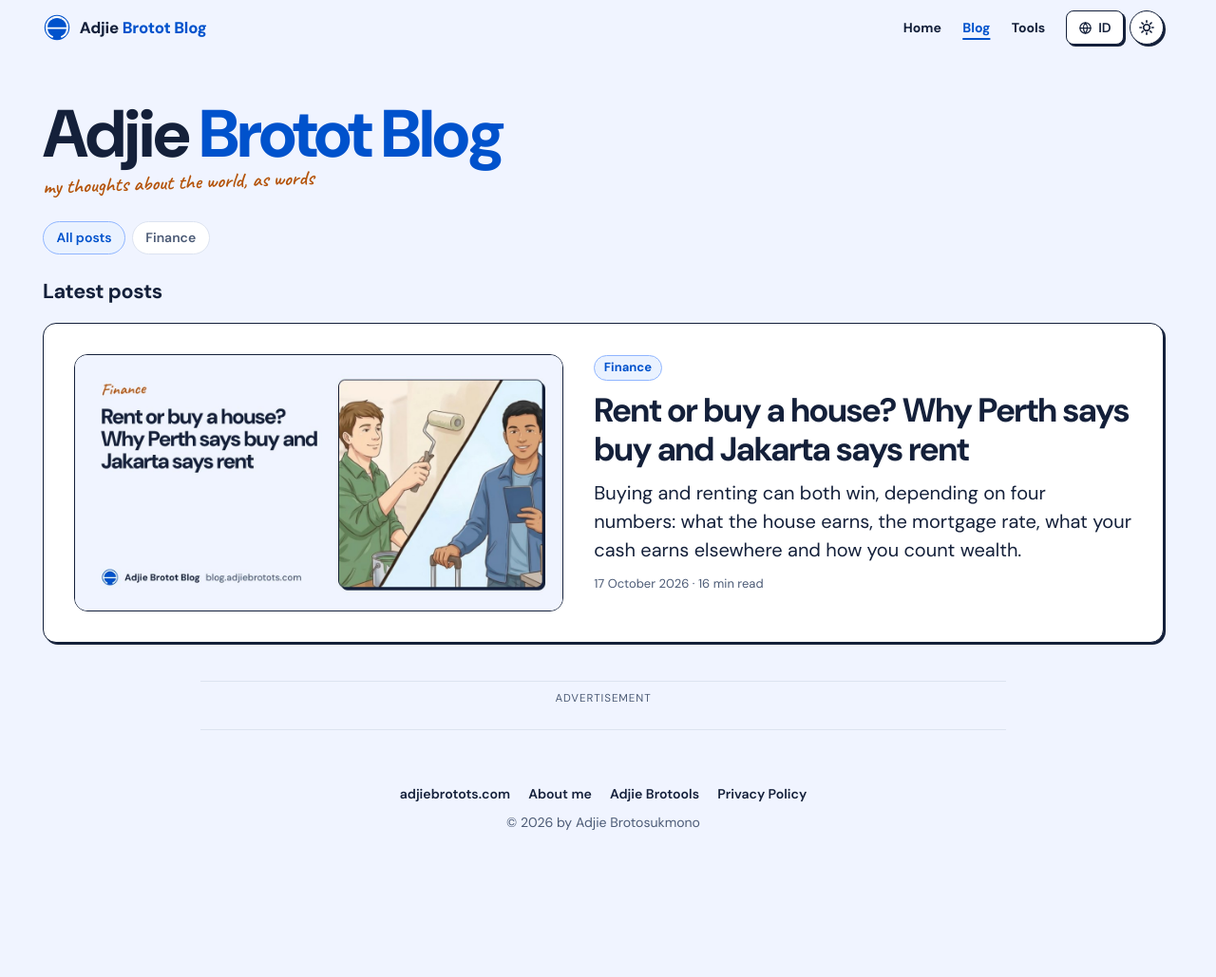
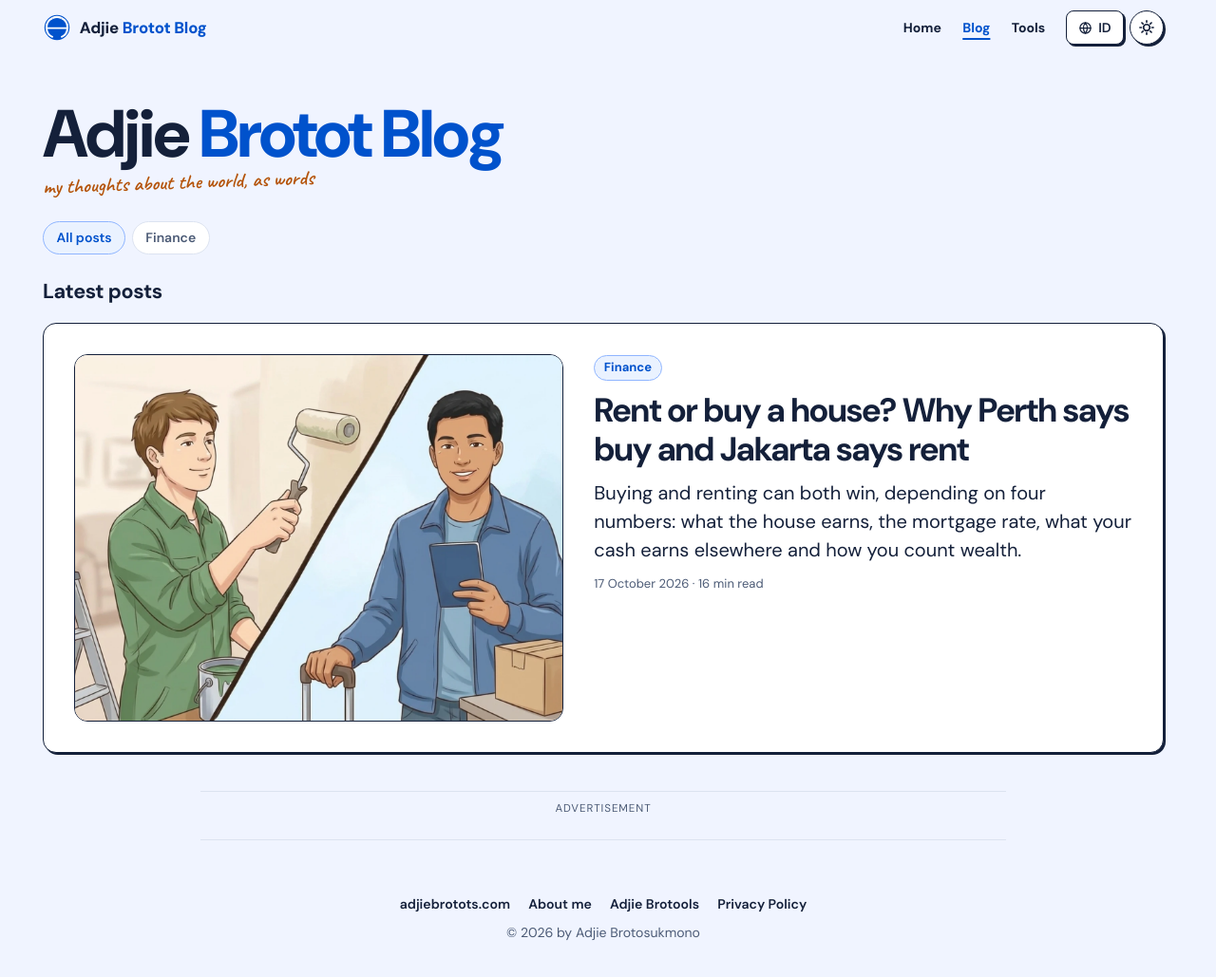
Before and after one commit to adjiebrotot/blog, a Jekyll site: the page built from en/index.html, in a window 1280 px wide and 1029 px high. Shown: the whole window at 95% size. Built offline with Jekyll 4.4.1, drawn with Linux system fonts in a browser that asks for light colours.

Commit message:
Use the post's illustration, not its social card, as the card thumbnail
The thumbnail is now the art only: the post's first *-ill-*.webp, or
a thumbnail: front-matter override. A post without one shows no image.

Co-Authored-By: Claude Opus 5.5 <noreply@anthropic.com>
Claude-Session: https://claude.ai/code/session_01LjR4miZ8hqXhcPkbxCSLGd

```diff
--- a/_includes/post-card.html
+++ b/_includes/post-card.html
@@ -1,8 +1,18 @@
 {%- assign p = include.post -%}
-<article class="post-card{% if include.featured %} is-featured{% endif %}{% if include.thumb %} has-thumb{% endif %}">
+  {%- assign _img = nil %}
   {%- if include.thumb %}
-  {%- assign _img = p.image | default: site.default_image %}
-  <a class="post-card-thumb" href="{{ p.url | relative_url }}" tabindex="-1" aria-hidden="true"><img src="{{ _img | relative_url }}" alt="" width="1200" height="630" loading="{% if include.featured %}eager{% else %}lazy{% endif %}" decoding="async"></a>
+    {%- comment %} The art only: `thumbnail:` if set, else the post's first *-ill-*.webp illustration (as _build/og.mjs picks it). {% endcomment %}
+    {%- if p.thumbnail %}{% assign _img = p.thumbnail %}{% else %}
+      {%- assign _parts = p.content | split: '/assets/img/' %}
+      {%- for _part in _parts offset: 1 %}
+        {%- assign _name = _part | split: '.webp' | first %}
+        {%- if _name contains '-ill-' and _name.size < 80 %}{% assign _img = '/assets/img/' | append: _name | append: '.webp' %}{% break %}{% endif %}
+      {%- endfor %}
+    {%- endif %}
+  {%- endif %}
+<article class="post-card{% if include.featured %} is-featured{% endif %}{% if _img %} has-thumb{% endif %}">
+  {%- if _img %}
+  <a class="post-card-thumb" href="{{ p.url | relative_url }}" tabindex="-1" aria-hidden="true"><img src="{{ _img | relative_url }}" alt="" width="1456" height="1087" loading="{% if include.featured %}eager{% else %}lazy{% endif %}" decoding="async"></a>
   {%- endif %}
   {% include tags.html tags=p.tags lang=include.lang %}
   <h{{ include.level | default: 2 }} class="post-card-title"><a href="{{ p.url | relative_url }}">{{ p.title }}</a></h{{ include.level | default: 2 }}>
--- a/assets/css/blog.css
+++ b/assets/css/blog.css
@@ -203,20 +203,20 @@ main { padding: 1rem 0 3rem; }
 .post-card.is-featured .post-card-title { font-size: clamp(1.5rem, 3vw, 2.2rem); line-height: 1.15; letter-spacing: -0.025em; max-width: 30ch; }
 .post-card.is-featured .post-card-desc { font-size: var(--fs-md); line-height: 1.5; max-width: 60ch; color: var(--text); }
 
-/* Thumbnail: the post's social card, cropped flush to the card's top edge. */
+/* Thumbnail: the post's illustration (art only), cropped flush to the card's top edge. */
 .post-card-thumb {
-  display: block; margin: -1.15rem -1.25rem 0.35rem; aspect-ratio: 1200 / 630; overflow: hidden;
+  display: block; margin: -1.15rem -1.25rem 0.35rem; aspect-ratio: 16 / 10; overflow: hidden;
   border-radius: calc(var(--radius-xl) - 1.5px) calc(var(--radius-xl) - 1.5px) 0 0;
   border-bottom: 1.5px solid var(--ink-line); background: var(--panel-raised);
 }
-.post-card-thumb img { display: block; width: 100%; height: 100%; object-fit: cover; }
+.post-card-thumb img { display: block; width: 100%; height: 100%; object-fit: cover; object-position: 50% 30%; }
 .post-card.is-featured .post-card-thumb { margin: calc(-1 * clamp(1.25rem, 3vw, 2rem)) calc(-1 * clamp(1.25rem, 3vw, 2rem)) 0.35rem; }
 /* On a wide screen the featured card puts its picture beside the text, not above it. */
 @media (min-width: 760px) {
   .post-card.is-featured.has-thumb { display: grid; grid-template-columns: minmax(0, 1fr) minmax(0, 1.1fr); grid-auto-rows: min-content; column-gap: clamp(1.25rem, 3vw, 2rem); align-content: center; }
   .post-card.is-featured.has-thumb > :not(.post-card-thumb) { grid-column: 2; }
   .post-card.is-featured .post-card-thumb {
-    grid-column: 1; grid-row: 1 / span 5; align-self: center; margin: 0;
+    grid-column: 1; grid-row: 1 / span 5; align-self: center; margin: 0; aspect-ratio: 4 / 3;
     border: 1.5px solid var(--ink-line); border-radius: var(--radius-lg);
   }
 }
```
